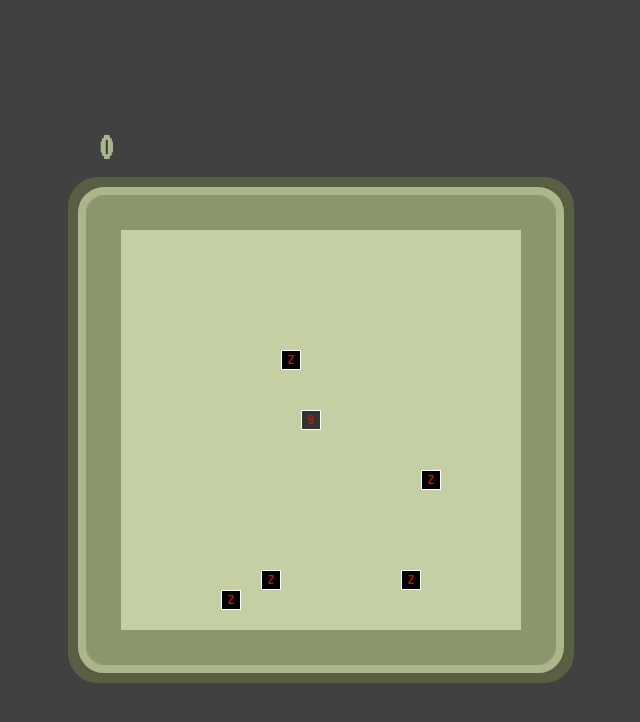
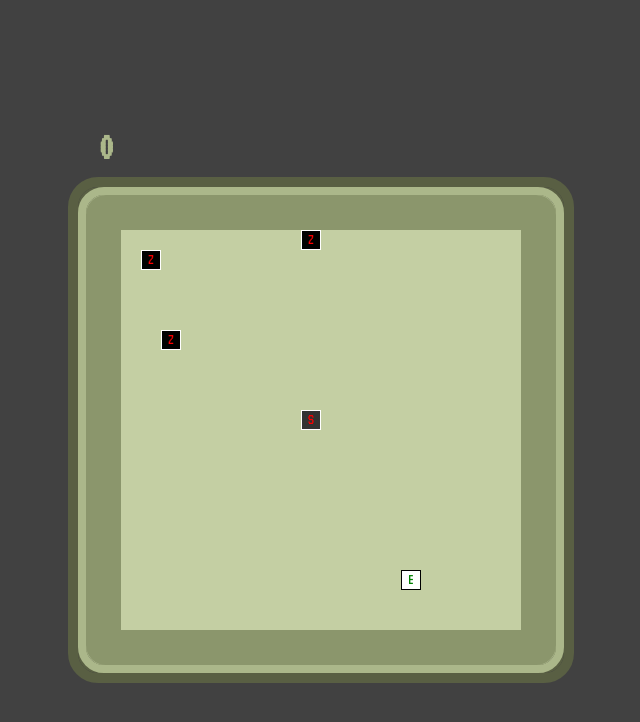
Before and after one commit to alexJSanchez/skatevsofficerv1, a React (Create React App) app: page / in a window 1280 px wide. Shown: the top 722 px of the page, without its empty margins (319-959 px from the left). Built offline with nearby package versions, Linux system fonts and the light colour scheme.

Commit message:
generate the escape square

```diff
--- a/src/App.js
+++ b/src/App.js
@@ -18,8 +18,8 @@ function App() {
   }
 
   // Start game function
-  function startGame() {
-    setGameStarted(true);
+  function startGame(condition) {
+    setGameStarted(condition);
     // Other game initialization logic
   }
 
@@ -31,7 +31,7 @@ function App() {
       </div>
     ));
   }
-
+  // DrawZombies
   function drawZombies(amount) {
     const zombiePositions = [];
     for (let i = 0; i < amount; i++) {
@@ -44,7 +44,21 @@ function App() {
       </div>
     ));
   }
+  // draw Exit
+  function drawExit(amount) {
+    const exitPositions = [];
+    for (let i = 0; i < amount; i++) {
+      exitPositions.push(randomGridPosition());
+    }
 
+    return exitPositions.map((exitPos, index) => (
+      <div key={index} className="exit" style={{ gridColumnStart: exitPos.x, gridRowStart: exitPos.y }}>
+        E
+      </div>
+    ));
+  }
+
+  //random grid position
   function randomGridPosition() {
     let position;
     do {
@@ -52,26 +66,11 @@ function App() {
     } while (position.x === 10 && position.y === 10); // Ensure position is not at initial human position
     return position;
   }
-  // Create a game element (human, zombie, exit)
-  function createGameElement(tag, className) {
-    const element = document.createElement(tag);
-    element.className = className;
-    return element;
-  }
 
-  // Generate a new exit position
-  function generateExit() {
-    let exitPos;
-    do {
-      exitPos = { x: Math.floor(Math.random() * gridSize) + 1, y: Math.floor(Math.random() * gridSize) + 1 };
-    } while (exitPos.x === 10 && exitPos.y === 10); // Ensure exit is not at initial human position
-    return [exitPos];
-  }
 
 
   useEffect(() => {
-    startGame()
-    drawHuman()
+    startGame(true)
   }, [])
 
   return (
@@ -95,7 +94,8 @@ function App() {
                   </div>
                 }
                 {drawHuman()}
-                {drawZombies(5)}
+                {drawZombies(3)}
+                {drawExit(1)}
               </div>
             </div>
           </div>
```
